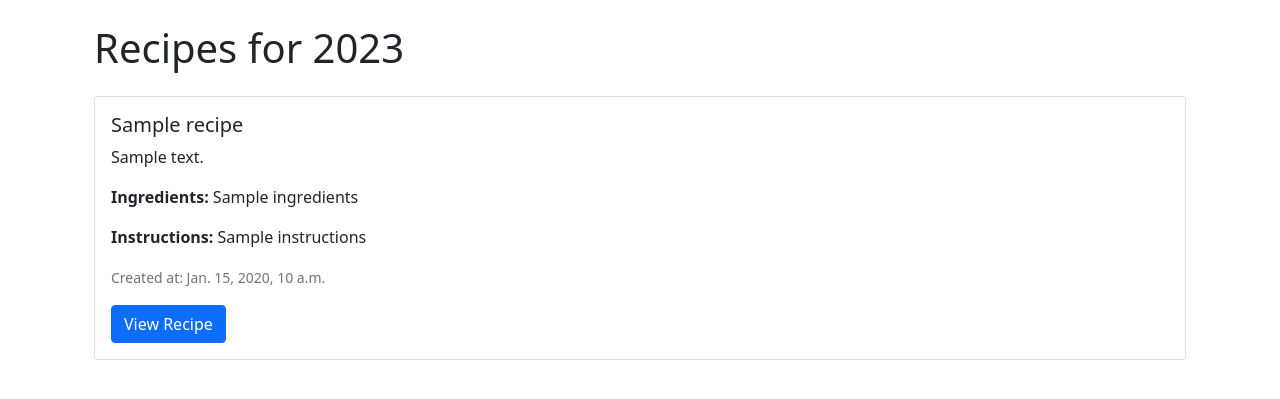
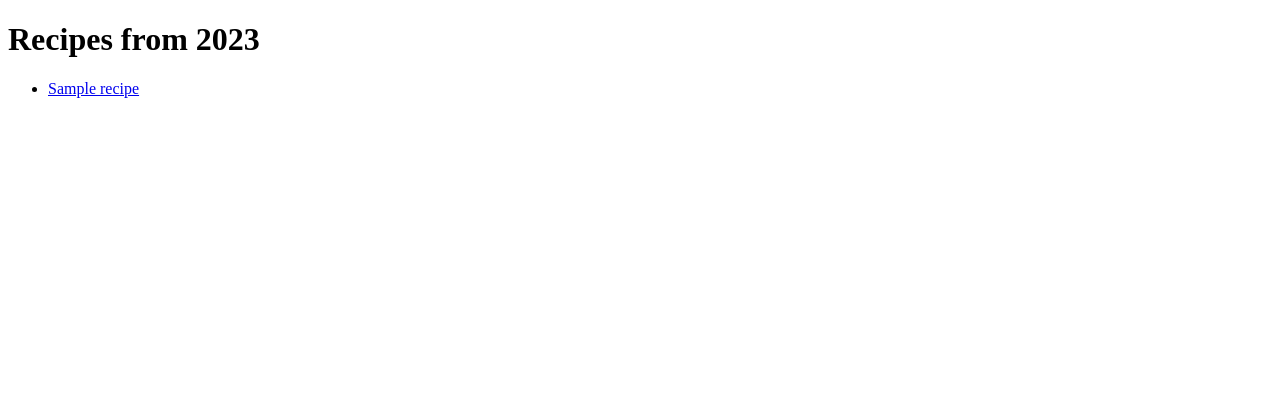
Before and after one commit to aarrtemka/recipe-book, a Django app: template recipe/templates/main.html in a window 1280 px wide. Shown: the top 399 px of the page. Run offline with Django 4.2, Linux system fonts and the light colour scheme; the template is opened without the code that fills it: most values are stand-ins (such as "Sample title", 1, 10 or a date in 2020).

Commit message:
Update main.html

```diff
--- a/recipe/templates/main.html
+++ b/recipe/templates/main.html
@@ -1,21 +1,14 @@
-{% extends 'base.html' %}
-
-{% block content %}
-  <div class="container">
-    <h1>Recipes for 2023</h1>
-    {% for recipe in recipes %}
-      <div class="card my-4">
-        <div class="card-body">
-          <h5 class="card-title">{{ recipe.title }}</h5>
-          <p class="card-text">{{ recipe.description }}</p>
-          <p class="card-text"><strong>Ingredients:</strong> {{ recipe.ingredients }}</p>
-          <p class="card-text"><strong>Instructions:</strong> {{ recipe.instructions }}</p>
-          <p class="card-text"><small class="text-muted">Created at: {{ recipe.created_at }}</small></p>
-          <a href="{% url 'recipe_detail' recipe.id %}" class="btn btn-primary">View Recipe</a>
-        </div>
-      </div>
-    {% empty %}
-      <p>No recipes found.</p>
-    {% endfor %}
-  </div>
-{% endblock %}
+<!DOCTYPE html>
+<html>
+<head>
+    <title>Recipes 2023</title>
+</head>
+<body>
+    <h1>Recipes from 2023</h1>
+    <ul>
+        {% for recipe in recipes %}
+        <li><a href="{% url 'recipe_detail' recipe.id %}">{{ recipe.name }}</a></li>
+        {% endfor %}
+    </ul>
+</body>
+</html>
```
